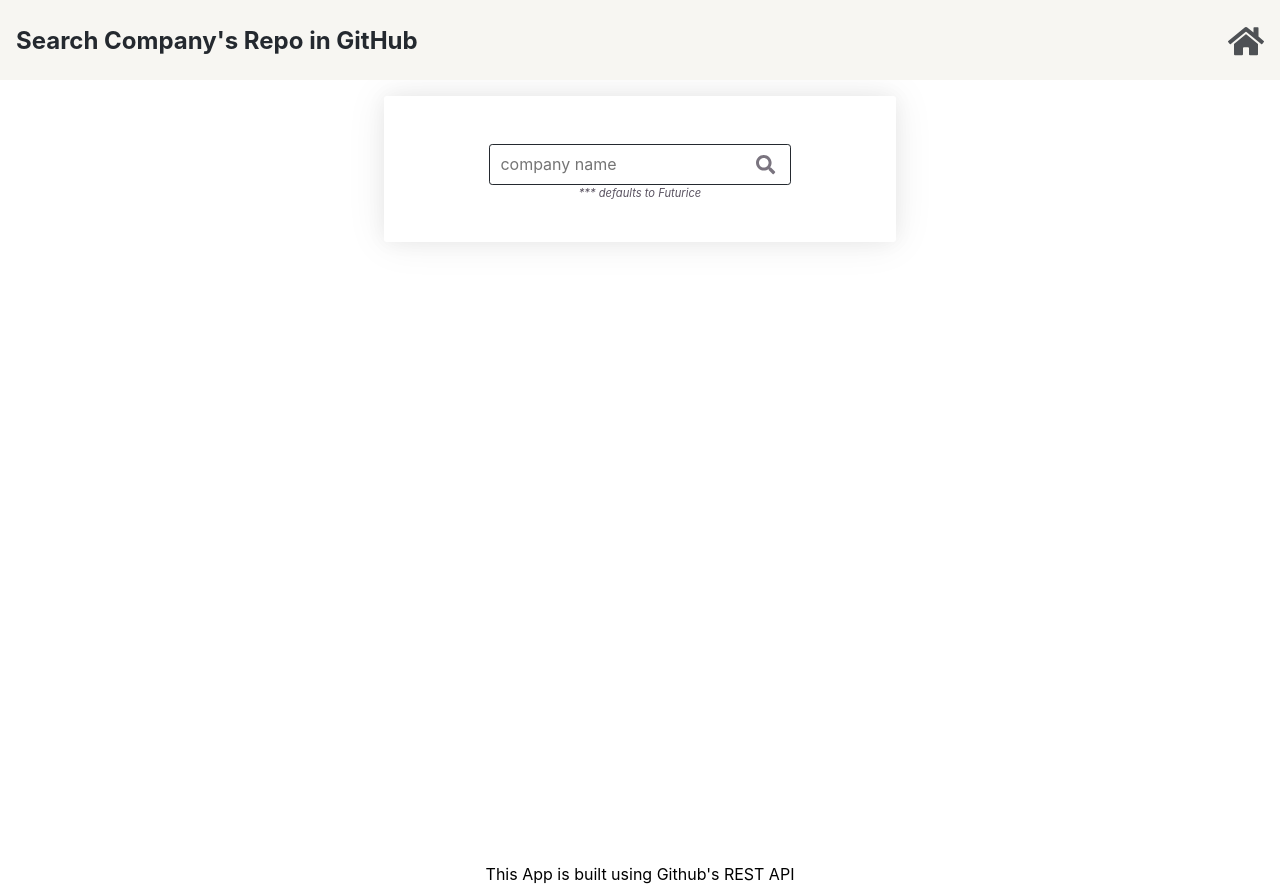
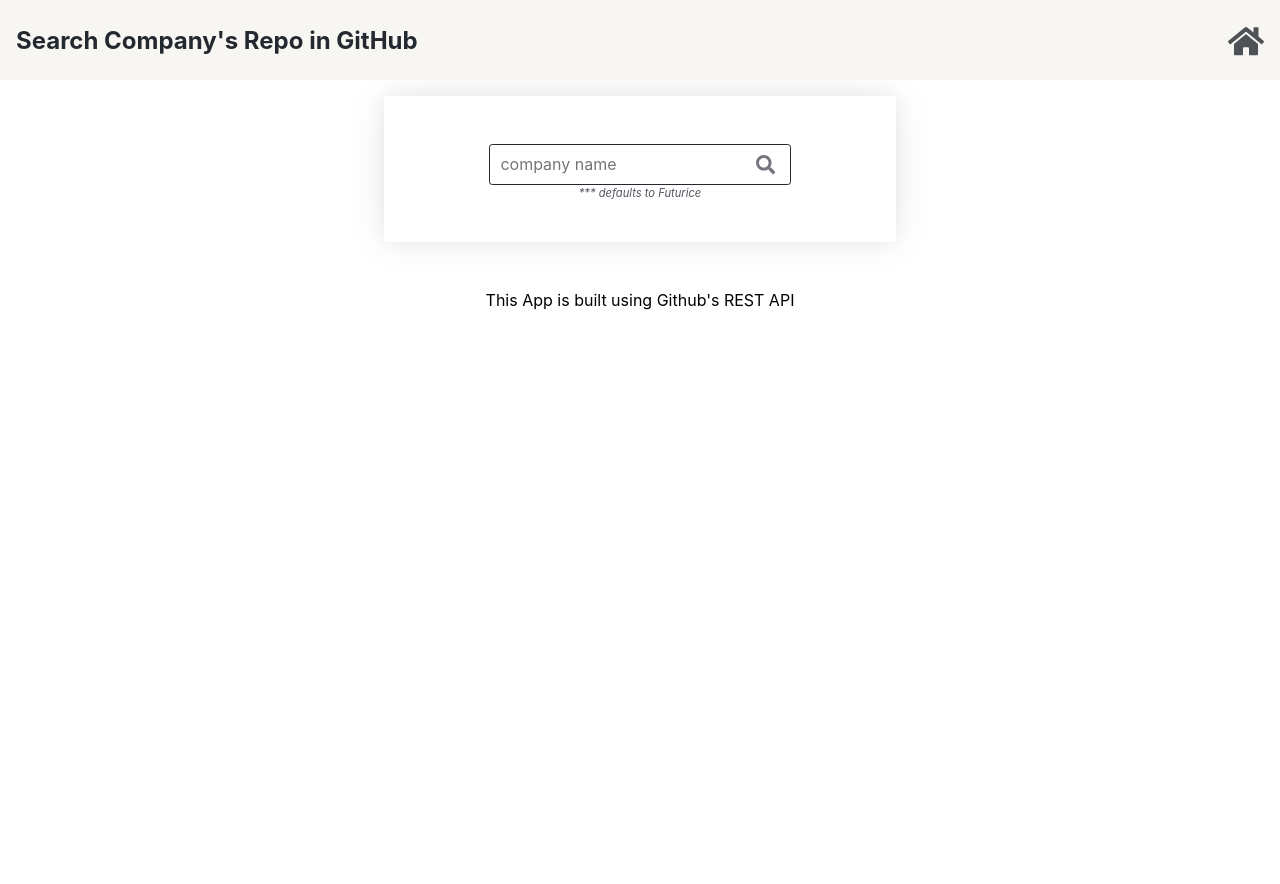
Before and after one commit to maya-salcedo/futurice-assignment, a React (Create React App) app: page / in a window 1280 px wide. After the commit the page ends 800 px from the top, so only its background shows below. Built offline with nearby package versions, Linux system fonts and the light colour scheme; the HTML template or start-up script is replaced by a standard one.

Commit message:
fixed styling issues in footer and header

```diff
--- a/src/App.js
+++ b/src/App.js
@@ -1,7 +1,7 @@
 import { BrowserRouter, Route } from 'react-router-dom';
 import { Card } from './components/Card/Card';
 import { CompanyProfile } from './components/CompanyProfile/CompanyProfile';
-import Footer from './components/Footer/Footer';
+import FooterCredits from './components/Footer/Footer';
 import Header from './components/Header/Header';
 
 export default function App() {
@@ -10,7 +10,7 @@ export default function App() {
       <Header />
       <Route path="/" component={Card} exact></Route>
       <Route path="/:company_name" component={CompanyProfile}></Route>
-      <Footer />
+      <FooterCredits />
     </BrowserRouter>
   );
 }
--- a/src/components/Card/Styles.jsx
+++ b/src/components/Card/Styles.jsx
@@ -13,7 +13,6 @@ const Wrapper = styled.div`
   align-content: center;
   margin-top: 3rem;
   padding: 3rem 1rem;
-  min-height: 90vh;
 `;
 
 const Card = styled.div`
--- a/src/components/CompanyProfile/Styles.jsx
+++ b/src/components/CompanyProfile/Styles.jsx
@@ -11,7 +11,6 @@ const Wrapper = styled.div`
   align-content: center;
   padding: 3rem 1rem;
   margin-top: 3rem;
-  min-height: 100vh;
 `;
 
 const Box = styled.div`
--- a/src/components/Footer/Footer.jsx
+++ b/src/components/Footer/Footer.jsx
@@ -3,9 +3,8 @@ import styled from 'styled-components';
 
 const StyledFooter = styled.footer`
   text-align: center;
-  flex: 1;
 `;
 
-export default function Footer() {
+export default function FooterCredits() {
   return <StyledFooter>This App is built using Github's REST API</StyledFooter>;
 }
--- a/src/components/Header/Styles.jsx
+++ b/src/components/Header/Styles.jsx
@@ -24,7 +24,7 @@ const Container = styled.header`
 
 const Title = styled.h1`
   padding: 2.2rem 0 2rem 1rem;
-  font-size: 1rem;
+  font-size: 0.95rem;
   margin: 0;
 
   @media (min-width: 400px) {
```
